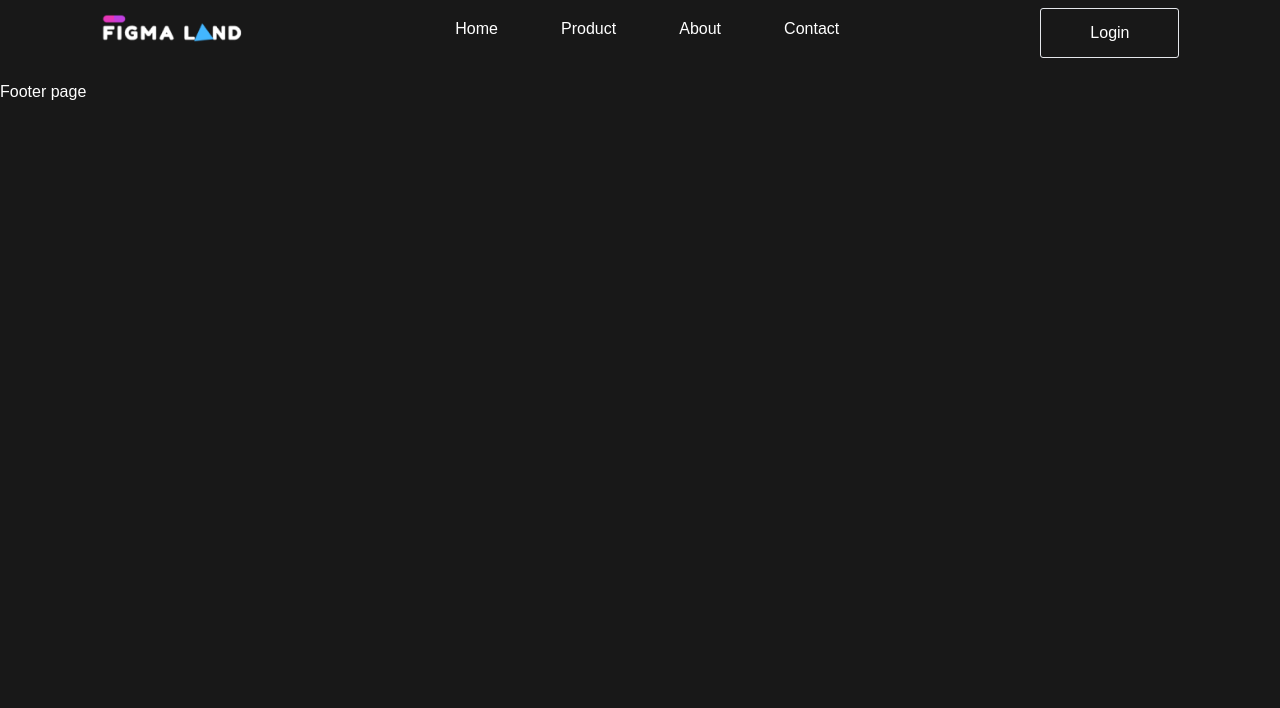
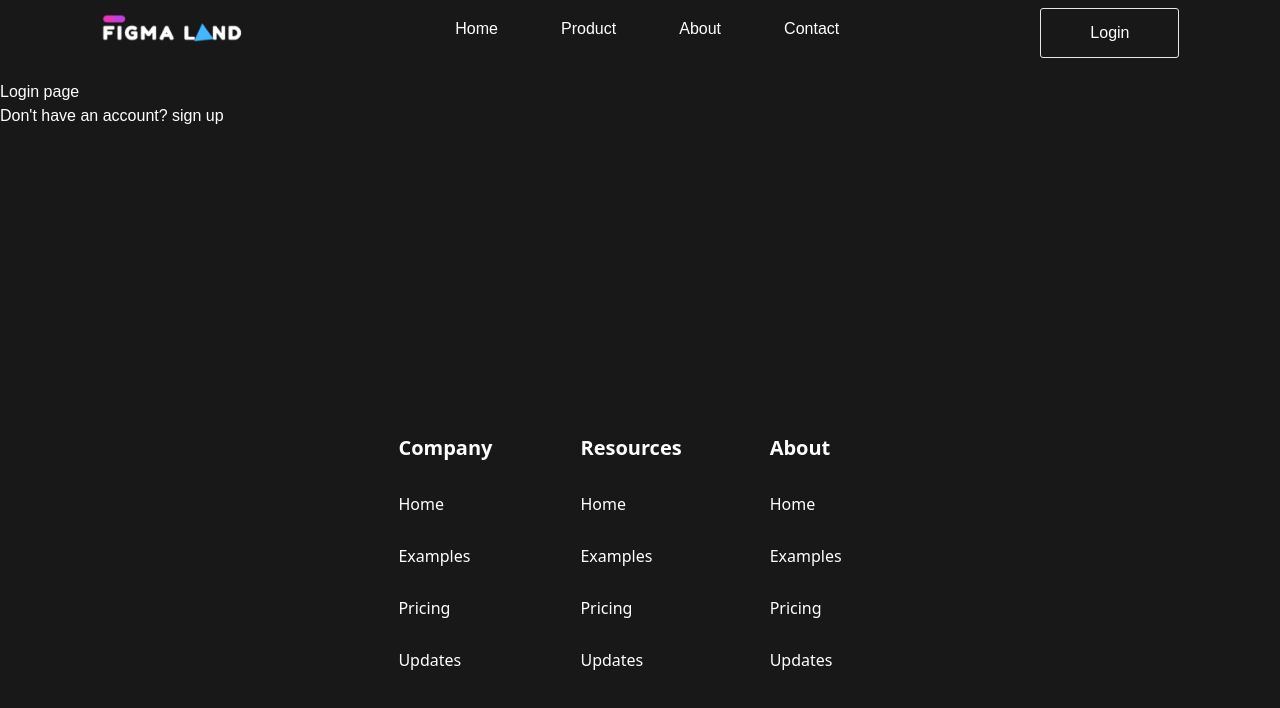
Before and after one commit to brightjonathan/Figma_demo_website, a React (Vite) app: page /login in a window 1280 px wide. Shown: the top 708 px of the page. Built offline with nearby package versions, Linux system fonts and the light colour scheme.

Commit message:
updating my repo

```diff
--- a/src/App.jsx
+++ b/src/App.jsx
@@ -5,6 +5,8 @@ import Navbar from './Components/Navbar';
 import Home from './Pages/Home';
 import About from './Pages/About';
 import Footer from './Pages/Footer';
+import Login from './Pages/Login';
+import Register from './Pages/Register';
 
 
 const App = () => {
@@ -18,7 +20,9 @@ const App = () => {
       <Route path='/' element={<Home/>} />
       <Route path='/product' element={'product page'} />
       <Route path='/about' element={<About/>} />
-      <Route path='/contact' element={'contact page'} />
+      <Route path='/contact' element={<h2 className='mt-[15vh]'>contact page </h2>} />
+      <Route path='/login' element={ <Login/>}/>
+      <Route path='/register' element={ <Register/>}/>
     </Routes>
 
     <Footer/>
--- a/src/Components/Navbar.jsx
+++ b/src/Components/Navbar.jsx
@@ -36,7 +36,9 @@ const Navbar = () => {
             )
           })}
         </div>
+        <Link to={'/login'}>
         <button className='w-[139px] h-[50px] rounded-[3px] border-[1px] mt-2'>Login</button>
+        </Link>
     </nav>
 
     {/* mobile responsiveness implenmentation*/}
@@ -48,7 +50,9 @@ const Navbar = () => {
            <img src={logo} alt="website logo" />
           </Link>
         </div>
+        <Link to={'/login'}>
         <button className='w-[130px] h-[45px] rounded-[3px] border-[1px] mt-2' > Login </button>
+        </Link>
 
         <div className=" w-[10%] pt-3  pl-4" onClick={handleMenuClick}>
           {
--- a/src/Pages/Footer.jsx
+++ b/src/Pages/Footer.jsx
@@ -3,11 +3,32 @@ import { footer } from '../Constant';
 import { MdOutlineLocationOn, MdPhoneAndroid } from 'react-icons/md';
 import { BsTwitter, BsLinkedin } from 'react-icons/bs';
 import { ImFacebook2 } from 'react-icons/im';
+import { div } from 'framer-motion/client';
 
 const Footer = () => {
   return (
-    <div className='mt-[10vh]'>
-      <h2>Footer page </h2>
+    <div className='footer font-sans flex-wrap px-5 flex flex-col md:flex-row justify-around  mt-[300px] pb-[70px]  items-center'>
+        <div className='foot-links flex flex-col md:flex-row text-[20px] md:text-4xl w-[40%] lg:gap-12 justify-around md:w-auto mb-10 items-center  md:mb-0'>
+         {
+            footer.map((foot, index)=>{
+                return(
+                    <div key={index} className="mb-6 md:mb-0 md:mr-10">
+                       <p  className="font-bold text-[20px]  mb-3 md:mb-4">{foot.name}</p>
+                       <ul className="flex flex-col gap-3">
+                          {foot.links.map((link, index)=>{
+                            return(
+                                <li key={index} className='text-[16px] cursor-pointer' >{link}</li>
+                            )
+                          })}
+                       </ul>
+                    </div>
+                )
+            })
+         }
+        </div>
+
+
+
     </div>
   )
 }
--- a/src/Pages/Home.jsx
+++ b/src/Pages/Home.jsx
@@ -9,7 +9,6 @@ const Home = () => {
     <div>
       <Hero/>
       <Features/>
-
     </div>
   )
 };
--- /dev/null
+++ b/src/Pages/Login.jsx
@@ -0,0 +1,15 @@
+import React from 'react'
+import { Link } from 'react-router-dom';
+
+const Login = () => {
+  return (
+    <div className='mt-[10vh]'>
+
+      <h2>Login page </h2>
+      Don't have an account? <Link to={'/register'}> sign up </Link>
+
+    </div>
+  )
+}
+
+export default Login;
--- /dev/null
+++ b/src/Pages/Register.jsx
@@ -0,0 +1,11 @@
+import React from 'react'
+
+const Register = () => {
+  return (
+    <div className='mt-[10vh]'>
+      <h2>Register page </h2>
+    </div>
+  )
+}
+
+export default Register
```
